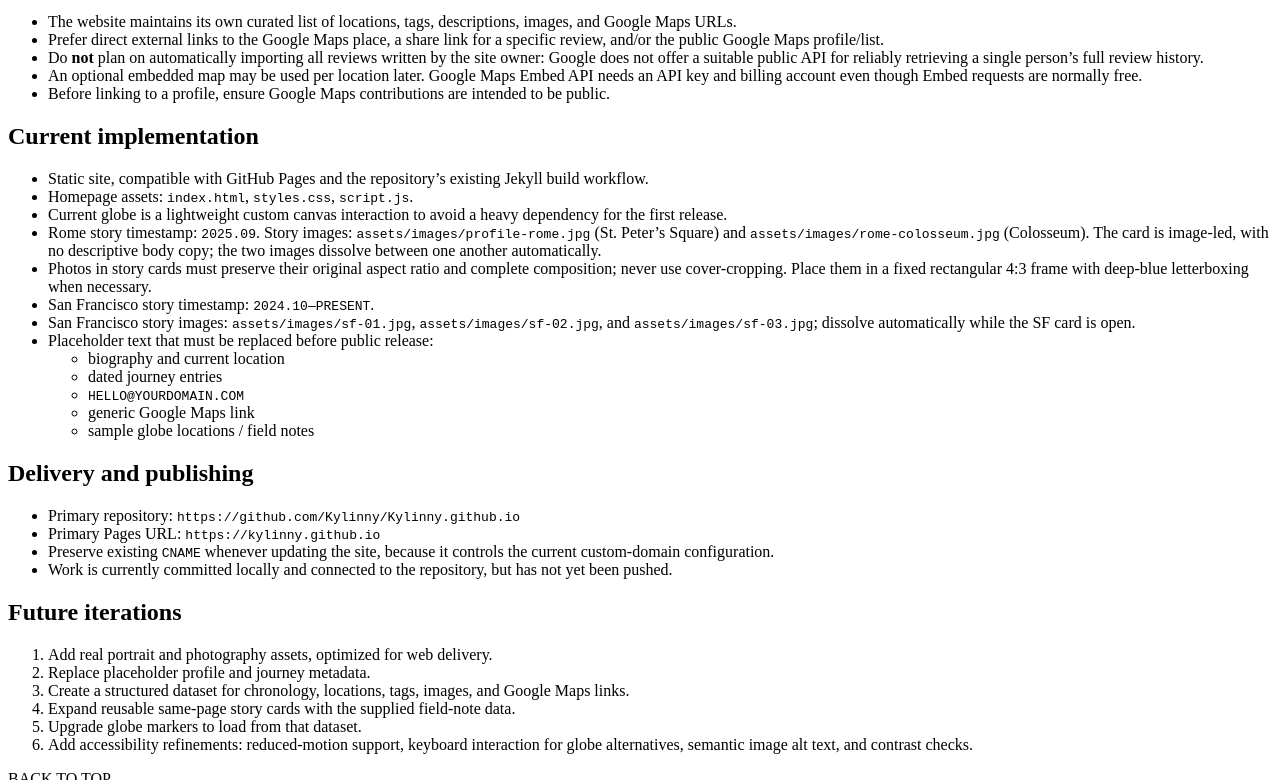
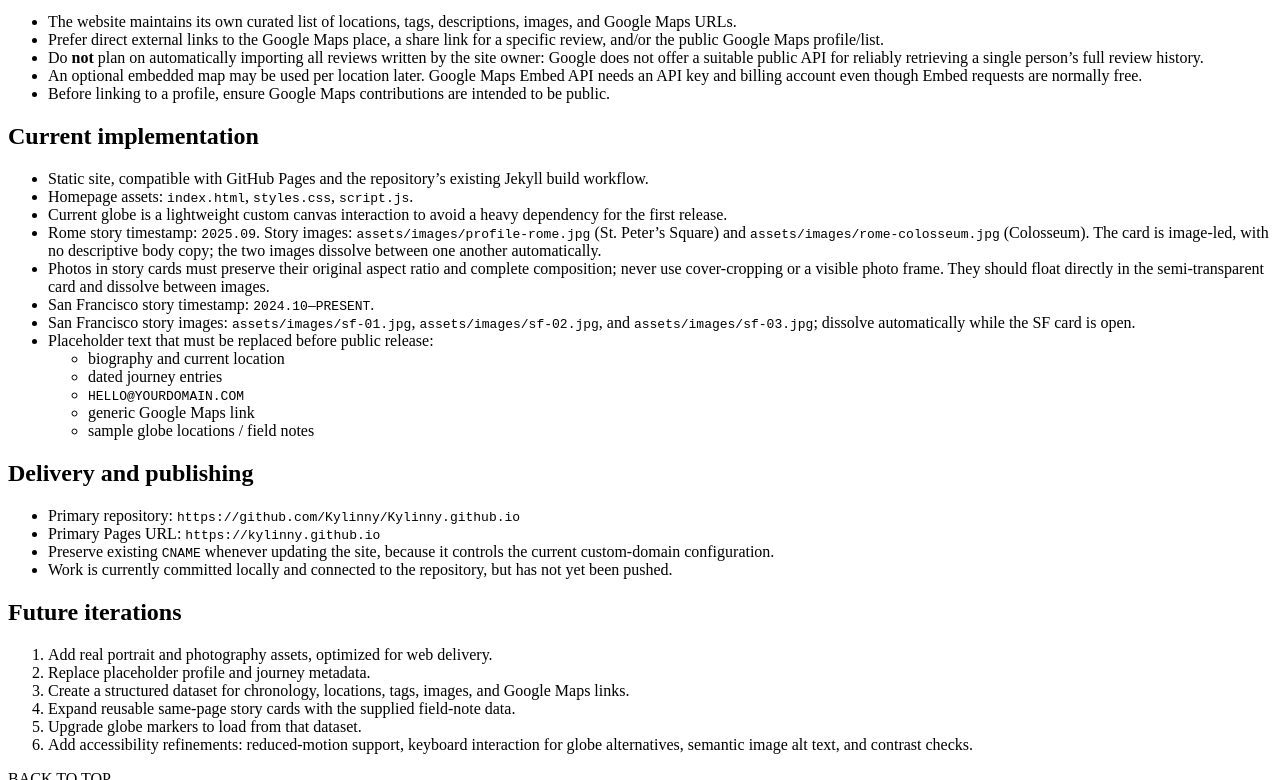
Before and after one commit to Kylinny/Kylinny.github.io, a Jekyll site: the page built from DESIGN_BRIEF.md, in a window 1280 px wide and 900 px high, scrolled down 2151 px, cut to the strip 0-780 px from the top of the window. Built offline with Jekyll 4.4.1, drawn with Linux system fonts in a browser that asks for light colours; nearby versions of some CDN libraries; our own code applies the rules of GitHub Pages for plain Markdown files.

Commit message:
Float story photos without frames

```diff
--- a/DESIGN_BRIEF.md
+++ b/DESIGN_BRIEF.md
@@ -108,7 +108,7 @@
 - Homepage assets: `index.html`, `styles.css`, `script.js`.
 - Current globe is a lightweight custom canvas interaction to avoid a heavy dependency for the first release.
 - Rome story timestamp: `2025.09`. Story images: `assets/images/profile-rome.jpg` (St. Peter's Square) and `assets/images/rome-colosseum.jpg` (Colosseum). The card is image-led, with no descriptive body copy; the two images dissolve between one another automatically.
-- Photos in story cards must preserve their original aspect ratio and complete composition; never use cover-cropping. Place them in a fixed rectangular 4:3 frame with deep-blue letterboxing when necessary.
+- Photos in story cards must preserve their original aspect ratio and complete composition; never use cover-cropping or a visible photo frame. They should float directly in the semi-transparent card and dissolve between images.
 - San Francisco story timestamp: `2024.10—PRESENT`.
 - San Francisco story images: `assets/images/sf-01.jpg`, `assets/images/sf-02.jpg`, and `assets/images/sf-03.jpg`; dissolve automatically while the SF card is open.
 - Placeholder text that must be replaced before public release:
--- a/single-globe.css
+++ b/single-globe.css
@@ -11,12 +11,12 @@
 .sf-intro, .hero-down, .identity, .world, footer { display: none !important; }
 .globe-hint { color: rgba(213,220,231,.65) !important; }
 .globe-timeline { position:absolute; z-index:5; top:50%; right:5.5vw; width:190px; transform:translateY(-50%); }.globe-timeline>p { margin:0 0 23px; color:var(--muted); font:10px "DM Mono",monospace; letter-spacing:.15em; }.timeline-item { position:relative; z-index:1; display:flex; flex-direction:column; gap:4px; width:100%; padding:0 0 34px 20px; text-align:left; color:var(--muted); background:none; border:0; cursor:pointer; }.timeline-item span { font:9px "DM Mono",monospace; letter-spacing:.08em; }.timeline-item b { color:var(--silver); font:600 13px "DM Mono",monospace; letter-spacing:.04em; }.timeline-item i { position:absolute; left:-4px; top:4px; width:9px; height:9px; border-radius:50%; border:1px solid var(--muted); background:#06152b; transition:.3s; }.timeline-item.active i { background:var(--cyan); border-color:var(--cyan); box-shadow:0 0 15px var(--cyan); }.timeline-item.active b,.timeline-item:hover b { color:var(--cyan); }.timeline-line { position:absolute; left:0; top:40px; bottom:17px; width:1px; background:var(--line); }
-.story-card { position: fixed; z-index: 15; left: 7vw; top: 50%; width: min(390px, 37vw); padding: 24px; border: 1px solid rgba(142,231,255,.28); background: rgba(5,17,35,.47); box-shadow: 0 20px 65px rgba(0,0,0,.3), inset 0 0 35px rgba(67,143,215,.08); backdrop-filter: blur(12px); transform: translate(-28px, -50%); opacity: 0; pointer-events: none; transition: transform .6s cubic-bezier(.2,.8,.2,1), opacity .45s, background .5s; }
+.story-card { position: fixed; z-index: 15; left: 7vw; top: 50%; width: min(390px, 37vw); padding: 24px; border:0; background: rgba(5,17,35,.31); box-shadow: 0 20px 65px rgba(0,0,0,.2); backdrop-filter: blur(12px); transform: translate(-28px, -50%); opacity: 0; pointer-events: none; transition: transform .6s cubic-bezier(.2,.8,.2,1), opacity .45s, background .5s; }
 .story-card.open { transform: translate(0, -50%); opacity: 1; pointer-events: auto; }
 .hero.story-open .hero-globe { opacity:.42; filter:saturate(.65) brightness(.75); transition:opacity .7s,filter .7s; }
 .story-kicker { margin: 0 0 12px; color: var(--cyan); font: 9px "DM Mono",monospace; letter-spacing: .14em; }
 .story-card h2 { margin: 0 0 13px; font-size: 32px; line-height: .95; letter-spacing: -.06em; }.story-card>p:not(.story-kicker) { color: #b9c4d3; line-height: 1.5; font-size: 14px; }
-.story-image-frame { display:grid; place-items:center; width:100%; aspect-ratio:4/3; margin:5px 0 4px; overflow:hidden; background:linear-gradient(135deg,rgba(10,35,69,.72),rgba(2,6,14,.88)); border:1px solid rgba(174,201,234,.14); }.story-image-frame img { display:block; width:auto; height:auto; max-width:100%; max-height:100%; object-fit:contain; filter:grayscale(1) contrast(1.08); opacity:1; transition:opacity .7s ease; }.story-image-frame img.is-dissolving { opacity:0; }.story-tags { display:flex; flex-wrap:wrap; gap:7px; margin-top:16px; }.story-tags span { border: 1px solid var(--line); padding:5px 7px; color:var(--muted); font:9px "DM Mono",monospace; letter-spacing:.06em; }
+.story-image-frame { display:block; width:100%; margin:5px 0 4px; }.story-image-frame img { display:block; width:auto; height:auto; max-width:100%; max-height:42vh; margin:0 auto; object-fit:contain; filter:grayscale(1) contrast(1.08); opacity:.88; transition:opacity .7s ease; }.story-image-frame img.is-dissolving { opacity:0; }.story-tags { display:flex; flex-wrap:wrap; gap:7px; margin-top:16px; }.story-tags span { border: 1px solid var(--line); padding:5px 7px; color:var(--muted); font:9px "DM Mono",monospace; letter-spacing:.06em; }
 @media (max-width:800px) { .globe-timeline { top:auto; bottom:7vh; right:20px; width:145px; transform:none; }.globe-timeline>p { display:none; }.timeline-item { padding-bottom:13px; padding-left:16px; }.timeline-item span { font-size:8px; }.timeline-item b { font-size:10px; }.timeline-line { top:3px; bottom:15px; }.story-card { left:20px; top:auto; bottom:20px; width:calc(100vw - 40px); transform:translateY(120%); }.story-card.open { transform:translateY(0); }.nav { height:65px; }.wordmark { font-size:22px; } }
 @keyframes typing-caret { 0%, 45% { opacity: 1; } 46%, 100% { opacity: 0; } }
 @keyframes chevron-fall { 0%,100% { transform:translateY(-4px) rotate(45deg); opacity:.25; } 50% { transform:translateY(4px) rotate(45deg); opacity:1; } }
```
